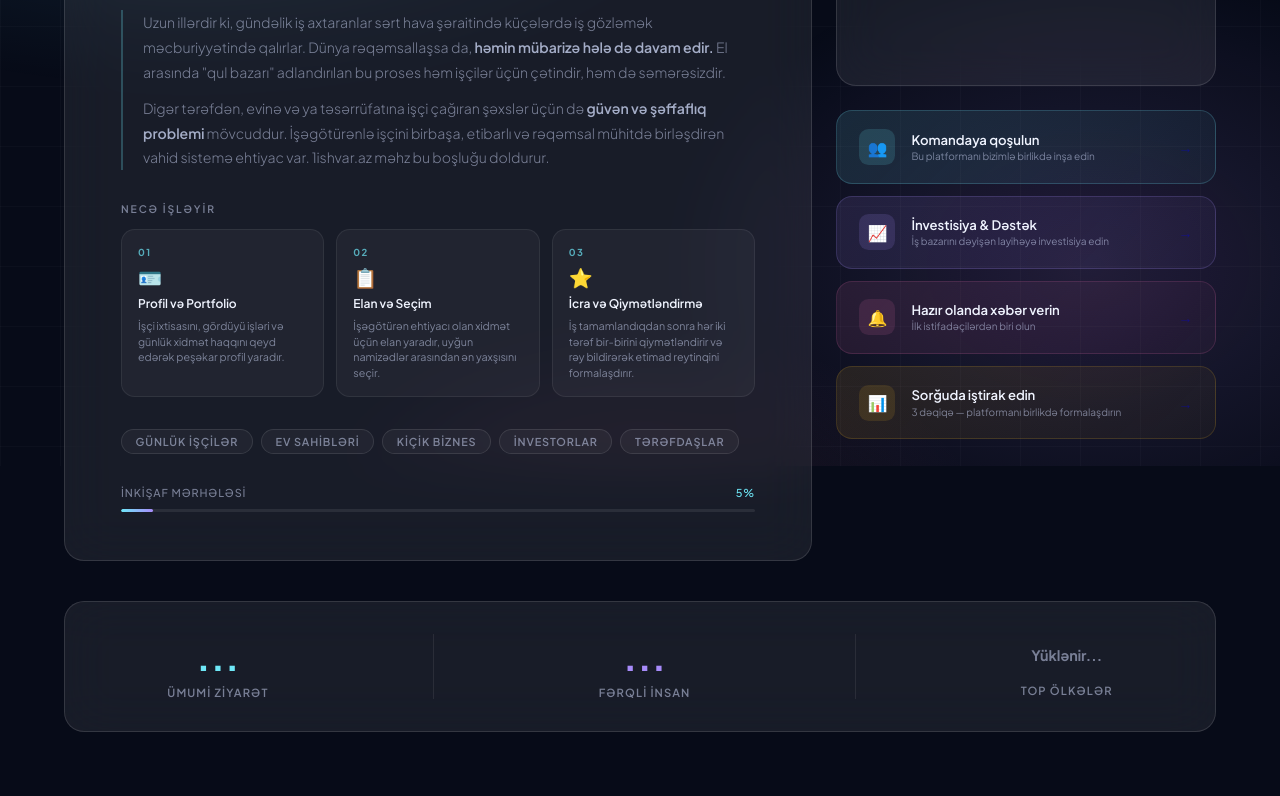
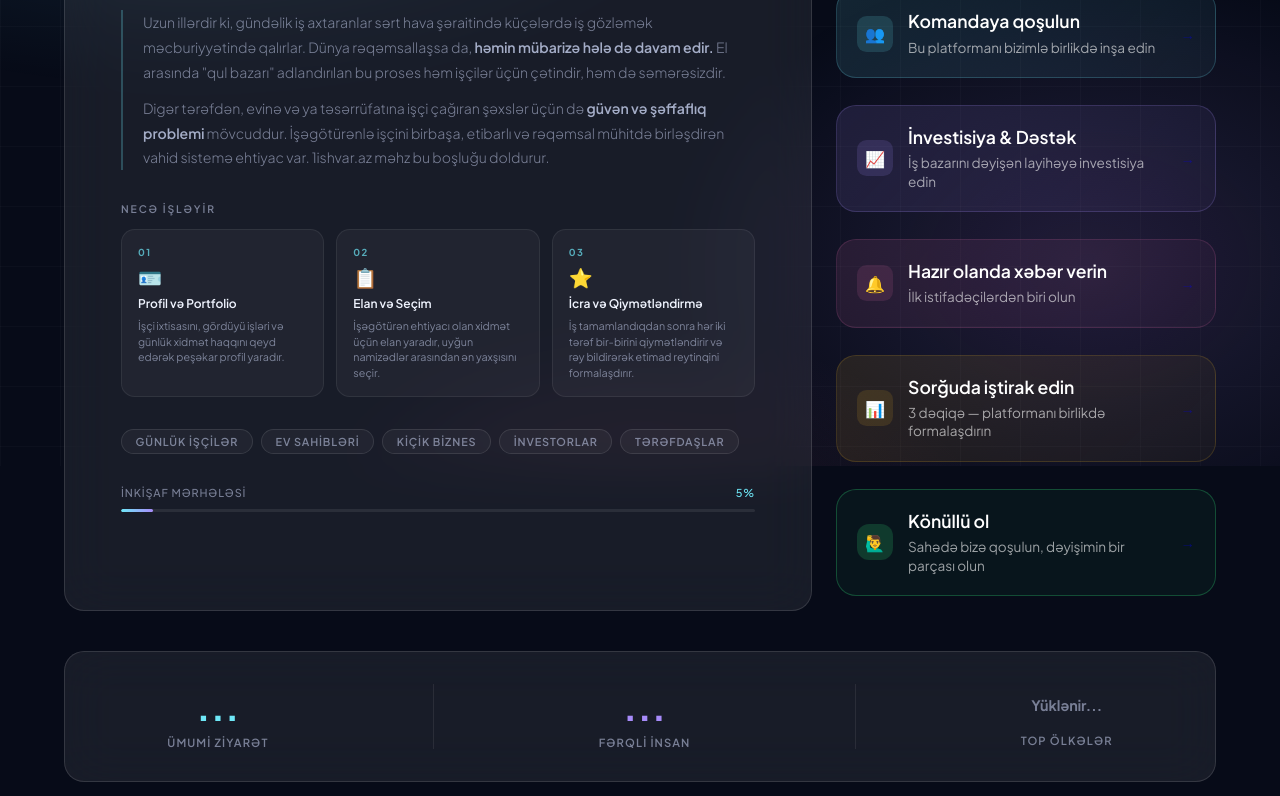
Before and after one commit to Muzafferus/1ishvar, a plain HTML site: page index.html in a window 1280 px wide. Shown: the part 334-1130 px from the top of the page. Drawn offline with Linux system fonts and the light colour scheme; no server answers.

Commit message:
Add "Könüllü ol" card and styling

```diff
--- a/index.html
+++ b/index.html
@@ -140,6 +140,14 @@
         <div class="btn-sub">3 dəqiqə — platformanı birlikdə formalaşdırın</div>
       </div>
     </a>
+
+    <a href="https://forms.gle/4LxgohJXkDpT7NNk7" target="_blank" class="btn-card bc-5">
+      <div class="btn-icon">🙋‍♂️</div>
+      <div class="btn-text">
+        <div class="btn-title">Könüllü ol</div>
+        <div class="btn-sub">Sahədə bizə qoşulun, dəyişimin bir parçası olun</div>
+      </div>
+    </a>
   </div>
 
   <div class="glass-card stat-card" style="grid-column: 1 / -1; padding: 2rem; display: flex; justify-content: space-around; flex-wrap: wrap; gap: 1.5rem; margin-top: 1rem; animation: slideUp .8s .4s ease both;">
--- a/style.css
+++ b/style.css
@@ -455,6 +455,55 @@ h1 {
 .bc-4 .btn-icon { background: rgba(251,191,36,.12); color: #fbbf24; }
 .bc-4:hover { box-shadow: 0 8px 30px rgba(251,191,36,.1); border-color: rgba(251,191,36,.3); }
 
+
+/* 5-ci Kart: Könüllü Səfiri (Yaşıl/Neon) */
+.bc-5 {
+    border: 1px solid rgba(46, 204, 113, 0.3); /* Emerald Green şəffaflıqla */
+    background: rgba(46, 204, 113, 0.05); /* Çox yüngül yaşıl fon */
+    transition: all 0.3s ease;
+}
+
+.bc-5:hover {
+    border-color: rgba(46, 204, 113, 0.8);
+    background: rgba(46, 204, 113, 0.1);
+    box-shadow: 0 0 20px rgba(46, 204, 113, 0.15); /* Hover-də yüngül parlama */
+    transform: translateY(-2px);
+}
+
+/* İkonun fonu üçün (əgər ikonun arxasında dairəvi fon varsa) */
+.bc-5 .btn-icon {
+    background-color: rgba(46, 204, 113, 0.2);
+    color: #2ecc71;
+    border-radius: 12px;
+    padding: 10px;
+    display: flex;
+    align-items: center;
+    justify-content: center;
+}
+
+/* Ümumi kart strukturu üçün (əgər yoxdursa) */
+.btn-card {
+    display: flex;
+    align-items: center;
+    padding: 20px;
+    border-radius: 20px;
+    text-decoration: none;
+    margin-bottom: 15px;
+    gap: 15px;
+}
+
+.btn-title {
+    color: #ffffff;
+    font-size: 1.1rem;
+    font-weight: 600;
+}
+
+.btn-sub {
+    color: rgba(255, 255, 255, 0.6);
+    font-size: 0.85rem;
+    margin-top: 4px;
+}
+
 /* ── Animations ── */
 @keyframes slideUp {
   from { opacity: 0; transform: translateY(30px); }
```
